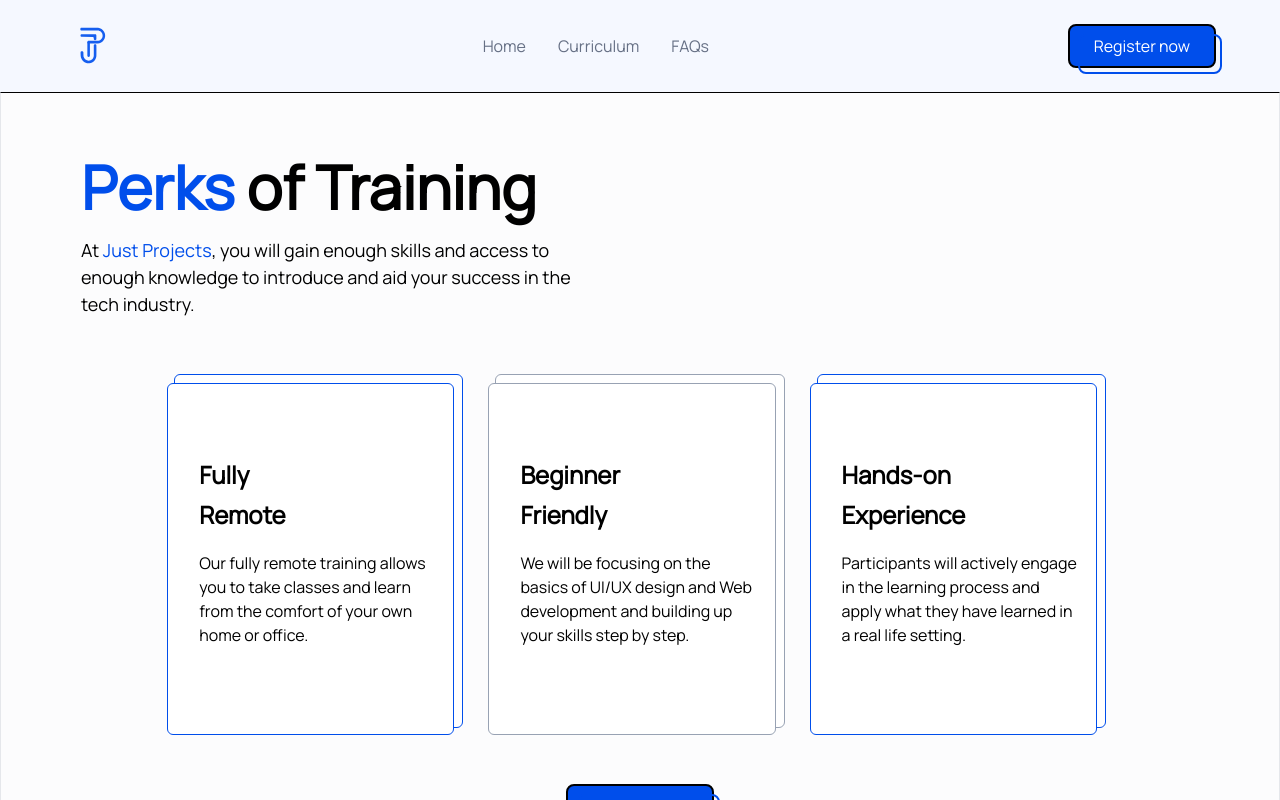
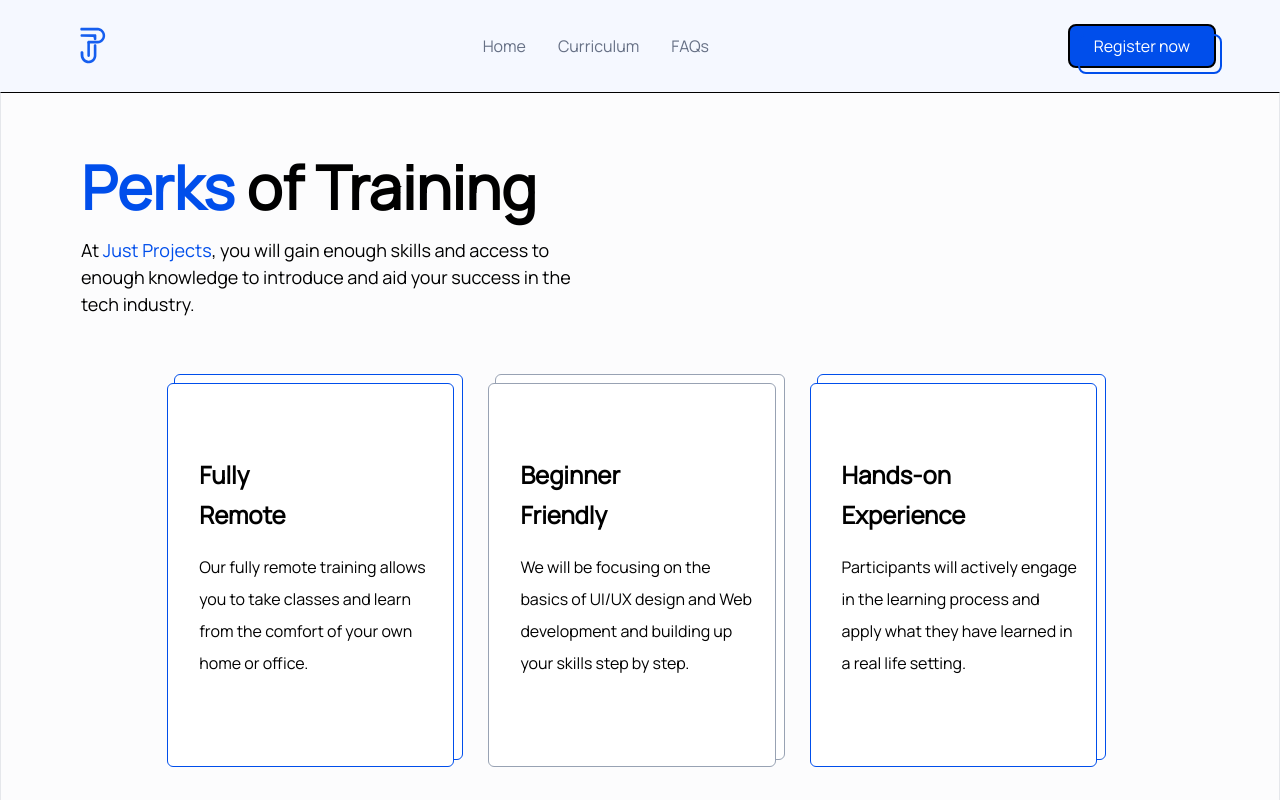
Before and after one commit to Rasheedatj/just-projects, a Next.js app: page / in a window 1280 px wide. Shown: the top 800 px of the page. Built offline with nearby package versions, Linux system fonts and the light colour scheme; a web font is replaced by a local one.

Commit message:
chore: decompose perk into components

```diff
--- /dev/null
+++ b/app/_components/PerkItem.tsx
@@ -0,0 +1,34 @@
+import React from 'react';
+
+interface Prop {
+  perk: {
+    id: number;
+    title: string;
+    description: string;
+  };
+}
+
+const PerkItem = ({ perk }: Prop) => {
+  return (
+    <div
+      className={`flex-1 relative border-[1px]  bg-white rounded-md px-6 py-20  before:absolute before:content-[""] before:bg-white before:rounded-md before:w-full before:h-full before:border-[1px] before:top-2 before:right-2 before:-z-[2] z-[2] ${
+        perk.id === 2
+          ? 'border-neutral-500 before:border-neutral-500 '
+          : 'border-primary-700 before:border-primary-700 '
+      }`}
+    >
+      <h1 className='font-semibold text-2xl leading-10'>
+        {perk.title.split(' ').map((i) => (
+          <span className='block' key={i}>
+            {i}
+          </span>
+        ))}{' '}
+      </h1>
+      <p className='text-sm !leading-6 md:text-base pt-4 md:!leading-8'>
+        {perk.description}
+      </p>
+    </div>
+  );
+};
+
+export default PerkItem;
--- /dev/null
+++ b/app/_components/PerkList.tsx
@@ -0,0 +1,15 @@
+import React from 'react';
+import { perks } from '../_utils/data';
+import PerkItem from './PerkItem';
+
+const PerkList = () => {
+  return (
+    <div className='flex flex-col md:flex-row items-stretch gap-8 md:w-10/12 mx-auto py-14'>
+      {perks.map((perk) => (
+        <PerkItem key={perk.id} perk={perk} />
+      ))}
+    </div>
+  );
+};
+
+export default PerkList;
--- a/app/_components/Perks.tsx
+++ b/app/_components/Perks.tsx
@@ -1,6 +1,6 @@
 import Link from 'next/link';
 import React from 'react';
-import { perks } from '../_utils/data';
+import PerkList from './PerkList';
 
 const Perks = () => {
   return (
@@ -16,31 +16,7 @@ const Perks = () => {
           your success in the tech industry.
         </p>
       </article>
-
-      <div className='flex flex-col md:flex-row items-stretch gap-8 md:w-10/12 mx-auto py-14'>
-        {perks.map((perk) => (
-          <div
-            key={perk.id}
-            className={`flex-1 relative border-[1px]  bg-white rounded-md px-6 py-20  before:absolute before:content-[""] before:bg-white before:rounded-md before:w-full before:h-full before:border-[1px] before:top-2 before:right-2 before:-z-[2] z-[2] ${
-              perk.id === 2
-                ? 'border-neutral-500 before:border-neutral-500 '
-                : 'border-primary-700 before:border-primary-700 '
-            }`}
-          >
-            <h1 className='font-semibold text-2xl leading-10'>
-              {perk.title.split(' ').map((i) => (
-                <span className='block' key={i}>
-                  {i}
-                </span>
-              ))}{' '}
-            </h1>
-            <p className='text-sm !leading-6 md:text-base pt-4 md:leading-8'>
-              {perk.description}
-            </p>
-          </div>
-        ))}
-      </div>
-
+      <PerkList />
       <Link href='/register' className='mx-auto'>
         <button className='btn'>Register now</button>
       </Link>
```
